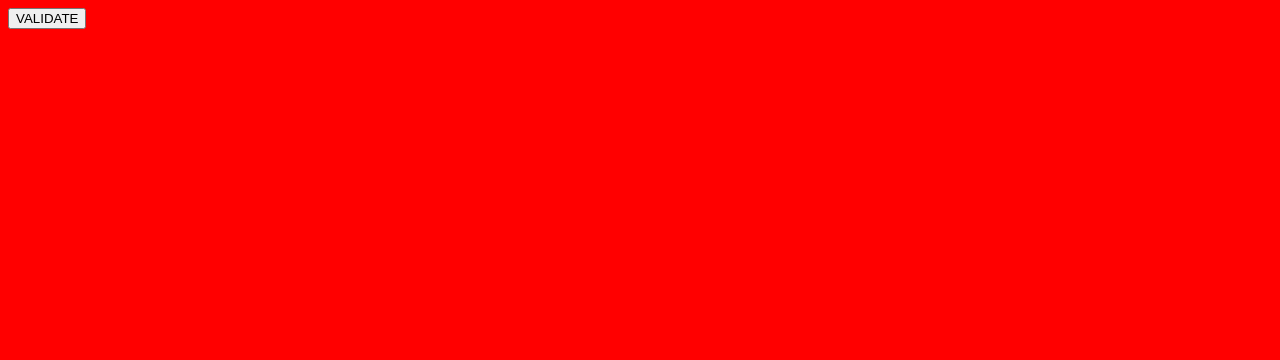
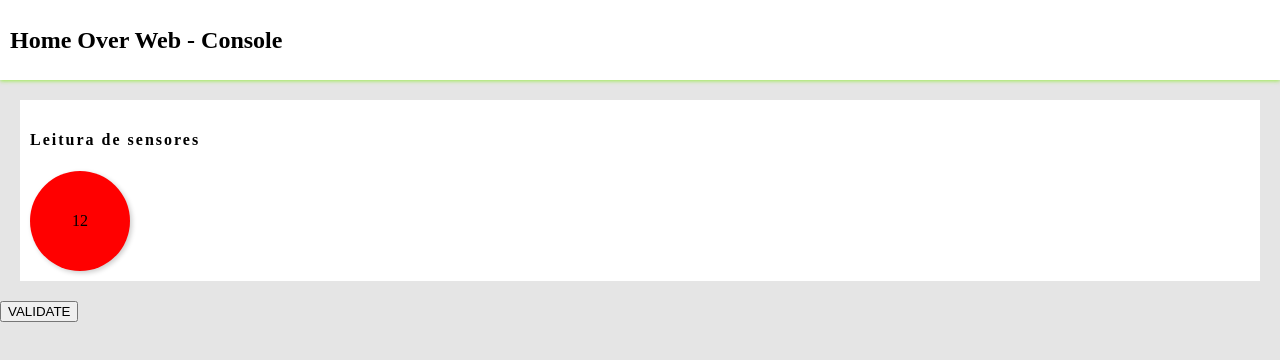
Before and after one commit to jungleBadger/home-over-web, a website: page client/main.ejs in a window 1280 px wide. Drawn offline with nearby package versions, Linux system fonts and the light colour scheme; files that its build step writes are made by us from their sources.

Commit message:
layout changes

```diff
--- a/client/main.ejs
+++ b/client/main.ejs
@@ -8,7 +8,20 @@
 
 </head>
 <body>
-    <button id="mqtt">VALIDATE</button>
+    <header>
+        <h2>Home Over Web - Console</h2>
+    </header>
+    <main>
+        <div id="reader-display">
+            <h4 class="display-header">Leitura de sensores</h4>
+            <div class="sensor">
+                <span class="sensor-value">12</span>
+            </div>
+
+        </div>
+        <button id="mqtt">VALIDATE</button>
+
+    </main>
 </body>
 
 <script>
--- a/client/styles/main.css
+++ b/client/styles/main.css
@@ -1,3 +1,50 @@
+html, body {
+    width: 100%;
+    height: 100%;
+    margin: 0;
+    padding: 0;
+}
+
 body {
+    background-color: rgba(0, 0, 0, .1);
+    display: flex;
+    flex-direction: column;
+}
+
+header {
+    height: 60px;
+    background-color: white;
+    box-shadow: 0px 1px 4px 0px rgba(123, 234, 13, .7);
+    display: flex;
+    justify-content: flex-start;
+    align-content: center;
+    align-items: center;
+    padding: 10px;
+}
+
+#reader-display {
+    background-color: white;
+    margin: 20px;
+    padding: 10px;
+    display: flex;
+    flex-direction: row;
+    flex-wrap: wrap;
+}
+
+#reader-display > .sensor {
     background-color: red;
+    width: 100px;
+    height: 100px;
+    border-radius: 50%;
+    display: flex;
+    justify-content: center;
+    align-items: center;
+    /*border: 1px solid gainsboro;*/
+    box-shadow: 2px 2px 5px 0px rgba(0, 0, 0, .2);
 }
+
+.display-header {
+    width: 100%;
+    letter-spacing: 2px;
+    font-family: ;
+}
--- a/server/configs/ibm_iotf.js
+++ b/server/configs/ibm_iotf.js
@@ -26,6 +26,5 @@
                 };
             }())
         }
-
-    }
+    };
 }());
--- a/server/helpers/iotf_connections.js
+++ b/server/helpers/iotf_connections.js
@@ -43,7 +43,7 @@
                         return;
                     }
 
-                    if (mqttInstance.connected) {
+                    if (mqttInstance.isConnected) {
                         resolve(true);
                     } else {
                         reject(false);
```
